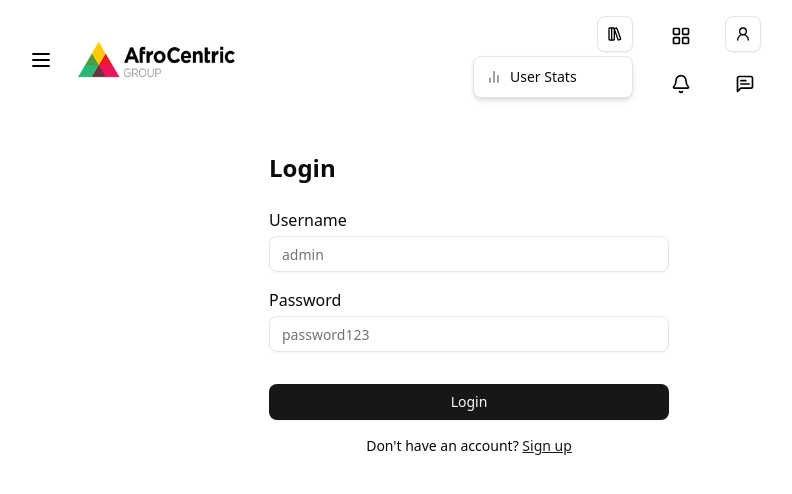
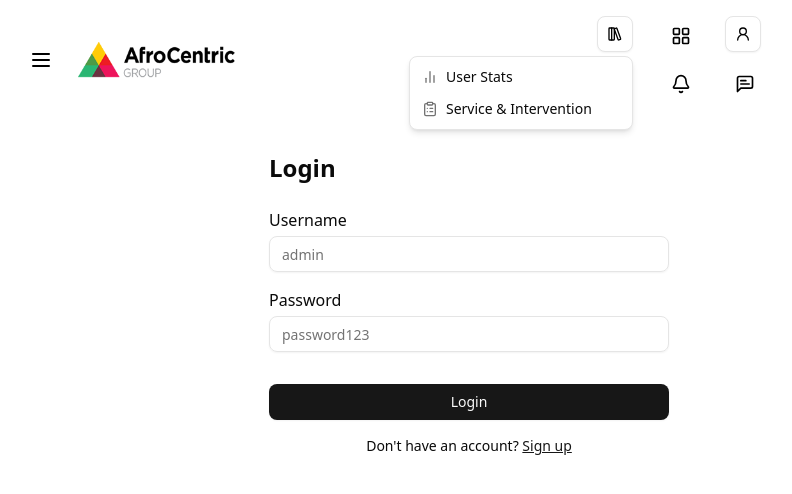
Before and after one commit to Lwazi-Mosoeu/afro_dashboard, a React (Vite) app: page /login in a window 1280 px wide. Both pictures are taken after a click on the button 786 px from the left and 34 px from the top of the page. Shown: the top 494 px of the page, without its empty margins (171-963 px from the left). Built offline with nearby package versions, Linux system fonts and the light colour scheme.

Commit message:
Fixing git issues by copying user_stats files into service_intervention

```diff
--- a/src/App.jsx
+++ b/src/App.jsx
@@ -1,3 +1,4 @@
+// Update App.js
 import { BrowserRouter as Router, Routes, Route } from "react-router-dom";
 import { AuthProvider } from "@/context/AuthContext";
 import ProtectedRoute from "@/context/ProtectedRoute";
@@ -7,6 +8,7 @@ import Dashboard from "./Dashboard";
 import LoginForm from "./forms/LoginForm";
 import SignUpForm from "./forms/SignUpForm";
 import UserStats from "./pages/user-stats/userStats";
+import ServiceIntervention from "./pages/service-intervention/ServiceIntervention"; // Import your new page component
 
 function App() {
   return (
@@ -26,12 +28,19 @@ function App() {
                   </ProtectedRoute>
                 }
               />
-
               <Route
                 path="/user-stats"
                 element={
                   <ProtectedRoute>
                     <UserStats />
+                  </ProtectedRoute>
+                }
+              />
+              <Route
+                path="/service-intervention"
+                element={
+                  <ProtectedRoute>
+                    <ServiceIntervention />
                   </ProtectedRoute>
                 }
               />
--- a/src/components/ui/userStatDropdown.jsx
+++ b/src/components/ui/userStatDropdown.jsx
@@ -1,3 +1,4 @@
+// src/components/ui/UserStatDropdown.jsx
 import React from "react";
 import {
   DropdownMenu,
@@ -6,9 +7,12 @@ import {
   DropdownMenuItem,
 } from "@/components/ui/dropdown-menu";
 import { Button } from "@/components/ui/button";
-import { LibraryBig, BarChart2 } from "lucide-react";
+import { LibraryBig, BarChart2, ClipboardList } from "lucide-react";
 
-const UserStatDropdown = ({ onNavigate }) => {
+const UserStatDropdown = ({
+  onNavigateUserStats,
+  onNavigateServiceIntervention,
+}) => {
   return (
     <DropdownMenu>
       <DropdownMenuTrigger asChild>
@@ -16,13 +20,20 @@ const UserStatDropdown = ({ onNavigate }) => {
           <LibraryBig className="w-5 h-5 text-black" />
         </Button>
       </DropdownMenuTrigger>
-      <DropdownMenuContent className="w-40" align="end">
+      <DropdownMenuContent className="w-56" align="end">
         <DropdownMenuItem
-          onClick={onNavigate}
+          onClick={onNavigateUserStats}
           className="flex items-center gap-2"
         >
           <BarChart2 className="w-4 h-4" />
           User Stats
+        </DropdownMenuItem>
+        <DropdownMenuItem
+          onClick={onNavigateServiceIntervention}
+          className="flex items-center gap-2"
+        >
+          <ClipboardList className="w-4 h-4" />
+          Service & Intervention
         </DropdownMenuItem>
       </DropdownMenuContent>
     </DropdownMenu>
--- a/src/design/TopBar.jsx
+++ b/src/design/TopBar.jsx
@@ -1,16 +1,15 @@
+// Update the TopBar.jsx
 import React from "react";
 import { useAuth } from "@/context/AuthContext";
 import { useNavigate } from "react-router-dom";
 import LogoutDropdown from "@/components/ui/LogoutDropdown";
-import UserStatDropdown from "@/components/ui/UserStatDropdown";
+import UserStatDropdown from "@/components/ui/UserStatDropdown"; // Updated component
 import {
   Menu,
-  LibraryBig,
   LayoutGrid,
   LifeBuoy,
   MessageSquareText,
   Bell,
-  UserRound,
 } from "lucide-react";
 import logo from "../assets/AfroCentric-logo.png";
 
@@ -24,7 +23,6 @@ const TopBar = () => {
       navigate("/login");
     } catch (error) {
       console.error("Logout failed:", error);
-      // Optionally show error to user
     }
   };
 
@@ -38,7 +36,12 @@ const TopBar = () => {
 
       {/* Right side: 3x2 buttons */}
       <div className="grid grid-cols-3 grid-rows-2 gap-x-6 gap-y-2 pr-80">
-        <UserStatDropdown onNavigate={() => navigate("/user-stats")} />
+        <UserStatDropdown
+          onNavigateUserStats={() => navigate("/user-stats")}
+          onNavigateServiceIntervention={() =>
+            navigate("/service-intervention")
+          }
+        />
         <button className="w-10 h-10 bg-white rounded hover:bg-white flex items-center justify-center">
           <LayoutGrid className="w-5 h-5 text-black" />
         </button>
--- a/src/pages/user-stats/components/LoginTable.jsx
+++ b/src/pages/user-stats/components/LoginTable.jsx
@@ -15,7 +15,7 @@ const LoginTable = () => {
   useEffect(() => {
     const fetchLoginHistory = async () => {
       try {
-        const response = await fetch("/api/login-history");
+        const response = await fetch("http://localhost:5000/api/login-history");
         console.log(response);
         const data = await response.json();
         setLoginHistory(data);
```
